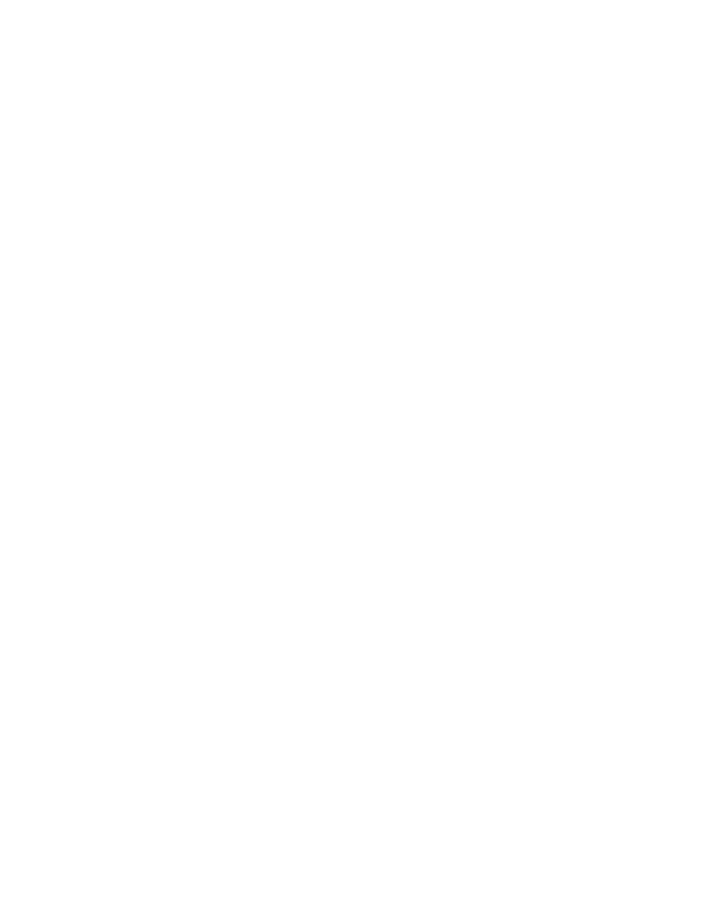
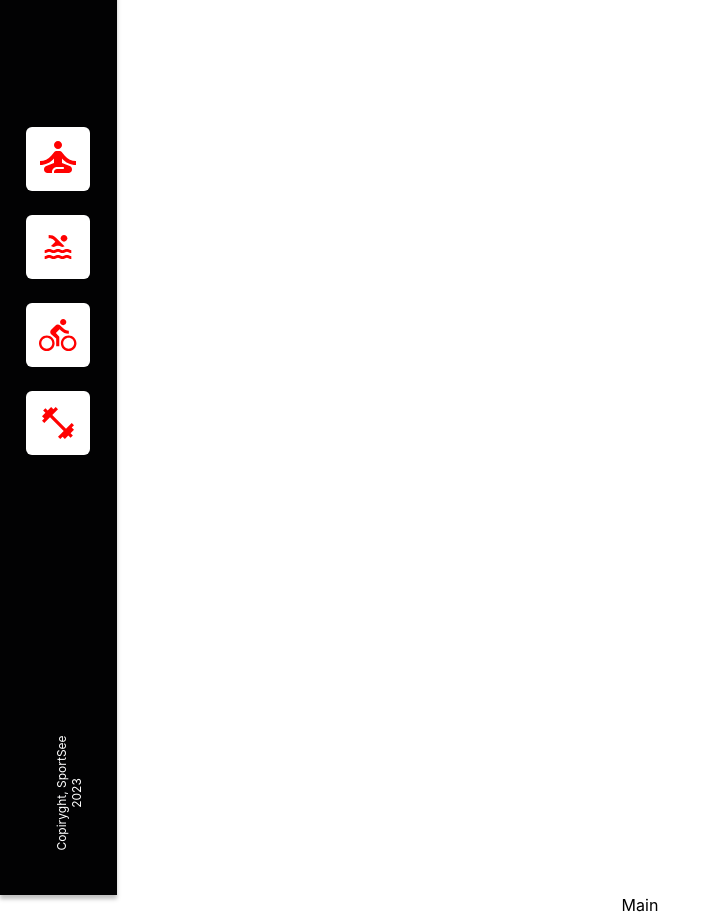
Before and after one commit to DylanJana/Developpez_un_tableau_de_bord_analytics_avec_react_durand_dylan, a React (Create React App) app in the folder frontend/: page / in a window 1280 px wide. Shown: the part 220-1135 px from the top of the page, without its empty margins (0-721 px from the left). Before the commit the page ends 800 px from the top, so only its background shows below. Built offline with nearby package versions, Linux system fonts and the light colour scheme.

Commit message:
Ajout de la nav vertical

```diff
--- a/frontend/src/components/VerticalNav/VerticalNav.js
+++ b/frontend/src/components/VerticalNav/VerticalNav.js
@@ -1,9 +1,21 @@
 import React from 'react'
+import './verticalNav.css'
+import icon1 from '../../images/icon-1.svg'
+import icon2 from '../../images/icon-2.svg'
+import icon3 from '../../images/icon-3.svg'
+import icon4 from '../../images/icon-4.svg'
 
 export default function VerticalNav() {
   return (
-    <div>
-      VerticalNav
+    <div className='vertical-nav-parent'>
+        <div className='icon-group'>
+            <div> <img src={icon1}/></div>
+            <div> <img src={icon2}/></div>
+            <div> <img src={icon3}/></div>
+            <div> <img src={icon4}/></div>
+        </div>
+        {/* This function get actually year */}
+        <div className='copyright-text'>Copiryght, SportSee { new Date(Date.now()).getFullYear() } </div>
     </div>
   )
 }
--- a/frontend/src/components/VerticalNav/verticalNav.css
+++ b/frontend/src/components/VerticalNav/verticalNav.css
@@ -0,0 +1,27 @@
+.vertical-nav-parent{
+  width: 117px;
+  height:calc(100vh - 91px);
+  background: #020203;
+  box-shadow: 0px 4px 4px rgba(0, 0, 0, 0.25);
+  display: flex;
+  position: relative;
+  min-height: 1024px;
+}
+
+.icon-group{
+  margin-top:256px;
+}
+.icon-group div{
+ margin:0 27px 20px 26px;
+}
+.copyright-text{
+  margin-top:827px;
+  font-size:12px;
+  width: 136px;
+  height: 24px;
+  color:white;
+  transform:rotate(-90deg);
+  position: absolute;
+  bottom:90px;
+  right:-17px;
+}
```
Also changed, not shown: frontend/src/images/icon-4.svg.
